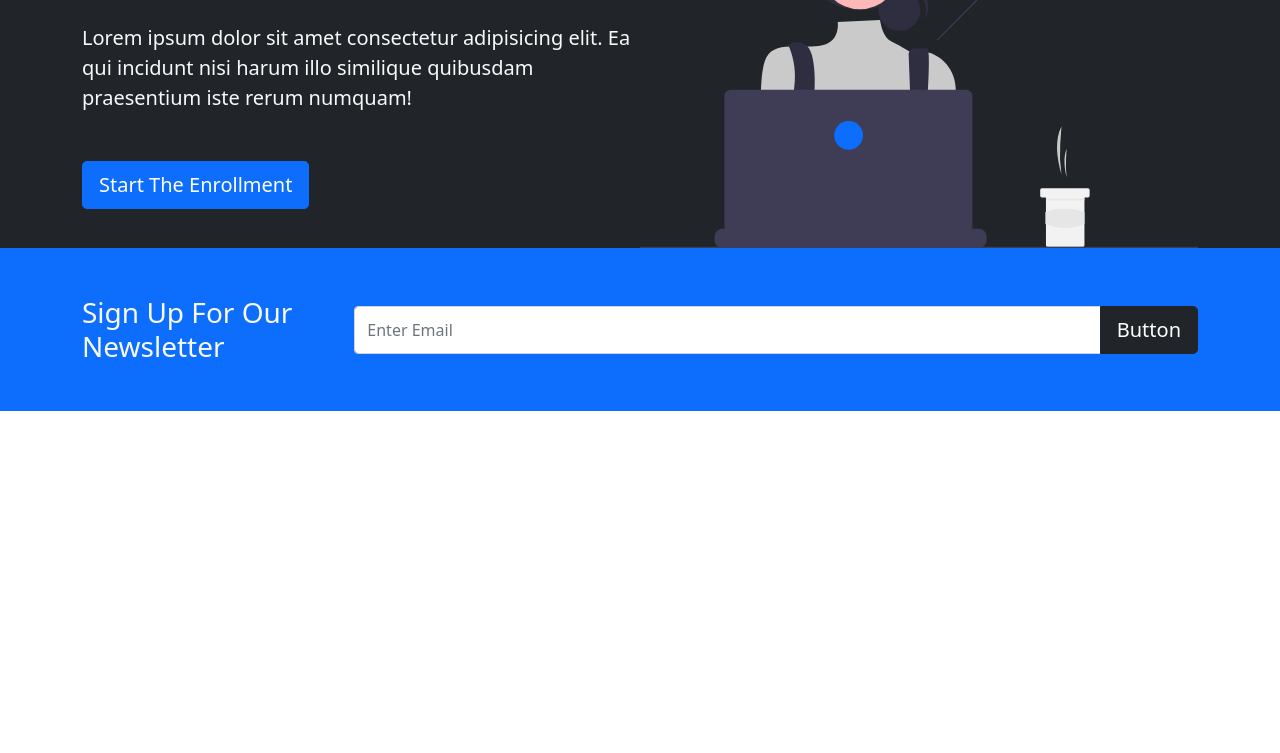
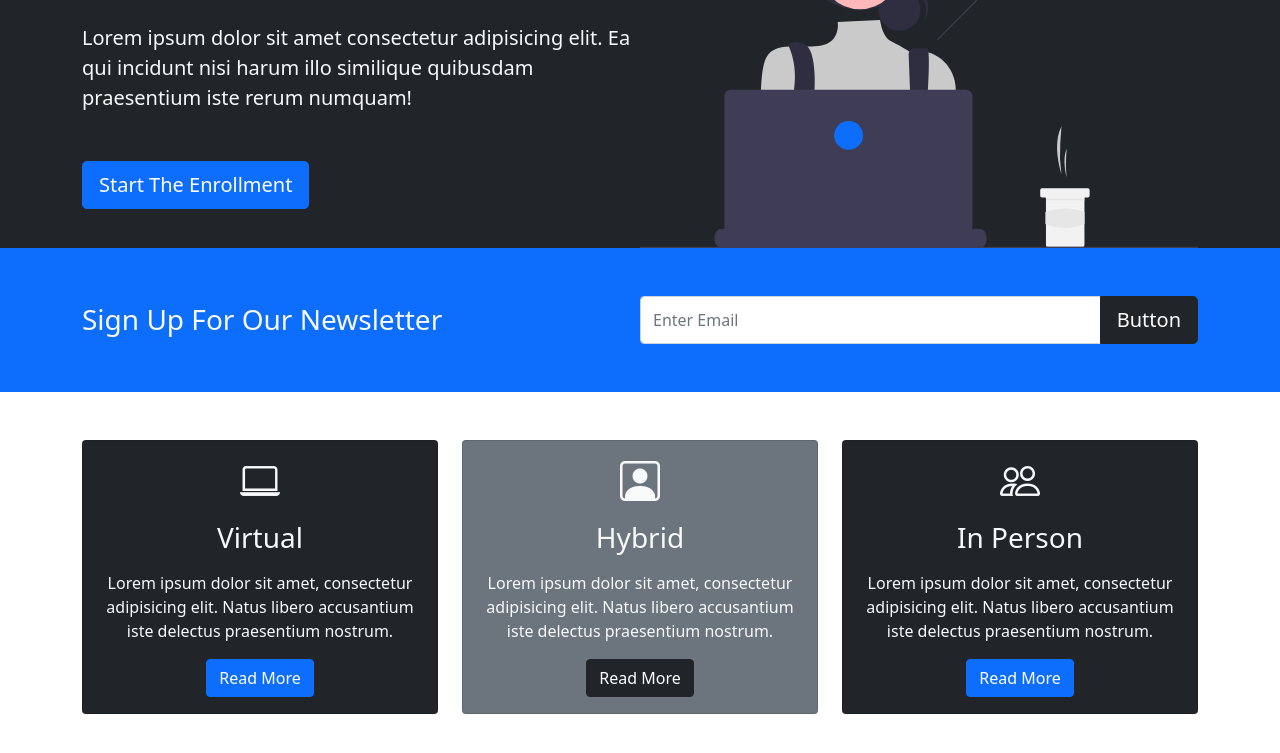
Before and after one commit to sheikhhasinur69/frontend-bootcamp, a plain HTML site: page index.html in a window 1280 px wide. Shown: the part 233-986 px from the top of the page. Before the commit the page ends 800 px from the top, so only its background shows below. Drawn offline with nearby package versions, Linux system fonts and the light colour scheme.

Commit message:
Boxes section complete

```diff
--- a/index.html
+++ b/index.html
@@ -7,6 +7,12 @@
 
     <!-- Bootstrap CSS -->
     <link href="https://cdn.jsdelivr.net/npm/bootstrap@5.0.2/dist/css/bootstrap.min.css" rel="stylesheet" integrity="sha384-EVSTQN3/azprG1Anm3QDgpJLIm9Nao0Yz1ztcQTwFspd3yD65VohhpuuCOmLASjC" crossorigin="anonymous">
+
+    <!-- Bootstrap icons -->
+    <link rel="stylesheet" href="https://cdn.jsdelivr.net/npm/bootstrap-icons@1.3.0/font/bootstrap-icons.css">
+
+    <!-- Vanilla CSS -->
+    <link rel="stylesheet" href="style.css">
 
     <title>Fronend Bootcamp</title>
   </head>
@@ -58,14 +64,71 @@
                 <h3 class="mb-3 mb-md-0">
                     Sign Up For Our Newsletter
                 </h3>
-
-                <div class="input-group">
+                <div class="input-group news-input">
                     <input type="text" class="form-control" placeholder="Enter Email">
                     <button class="btn btn-dark btn-lg" type="button">Button</button>
                   </div>
             </div>
         </div>
     </section>
+
+    <!-- Boxes -->
+    <section class="p-5">
+        <div class="container">
+            <div class="row text-center">
+                <div class="col-md">
+                    <div class="card bg-dark text-light">
+                        <div class="card-body text-center">
+                            <div class="h1 mb-3">
+                                <i class="bi bi-laptop"></i>
+                            </div>
+                            <h3 class="card-title mb-3">
+                                Virtual
+                            </h3>
+                            <p class="card-text">
+                                Lorem ipsum dolor sit amet, consectetur adipisicing elit. Natus libero accusantium iste delectus praesentium nostrum.
+                            </p>
+                            <a href="" class="btn btn-primary">Read More</a>
+                        </div>
+                    </div>
+                </div>
+                <div class="col-md">
+                    <div class="card bg-secondary text-light">
+                        <div class="card-body text-center">
+                            <div class="h1 mb-3">
+                                <i class="bi bi-person-square"></i>
+                            </div>
+                            <h3 class="card-title mb-3">
+                                Hybrid
+                            </h3>
+                            <p class="card-text">
+                                Lorem ipsum dolor sit amet, consectetur adipisicing elit. Natus libero accusantium iste delectus praesentium nostrum.
+                            </p>
+                            <a href="" class="btn btn-dark">Read More</a>
+                        </div>
+                    </div>
+                </div>
+                <div class="col-md">
+                    <div class="card bg-dark text-light">
+                        <div class="card-body text-center">
+                            <div class="h1 mb-3">
+                                <i class="bi bi-people"></i>
+                            </div>
+                            <h3 class="card-title mb-3">
+                                In Person
+                            </h3>
+                            <p class="card-text">
+                                Lorem ipsum dolor sit amet, consectetur adipisicing elit. Natus libero accusantium iste delectus praesentium nostrum.
+                            </p>
+                            <a href="" class="btn btn-primary">Read More</a>
+                        </div>
+                    </div>
+                </div>
+            </div>
+        </div>
+    </section>
+
+
 
 
 
--- a/style.css
+++ b/style.css
@@ -1,17 +1,5 @@
-body::before {
-  display: block;
-  content: '';
-  height: 60px;
+@media(min-width:768px) {
+    .news-input{
+        width: 50%;
+    }
 }
-
-#map {
-  width: 100%;
-  height: 100%;
-  border-radius: 10px;
-}
-
-@media (min-width: 768px) {
-  .news-input {
-    width: 50%;
-  }
-}
```
